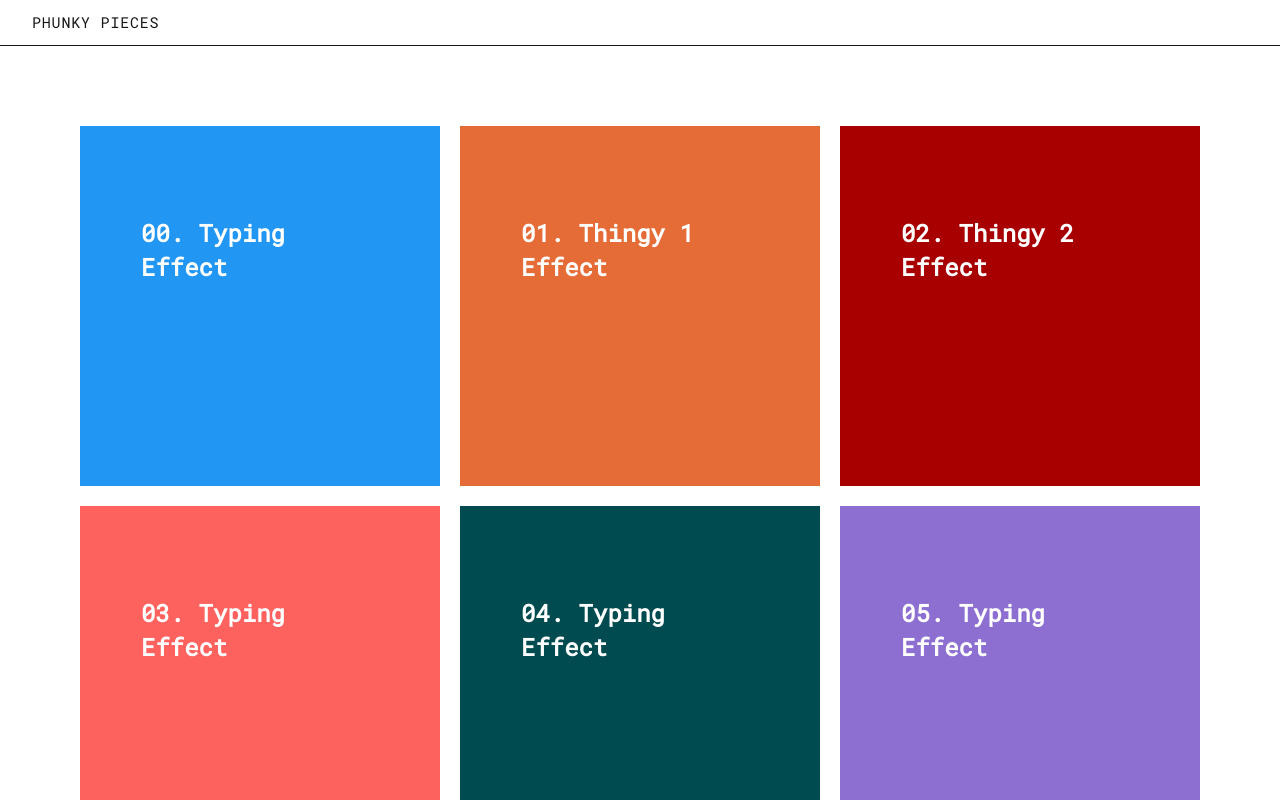
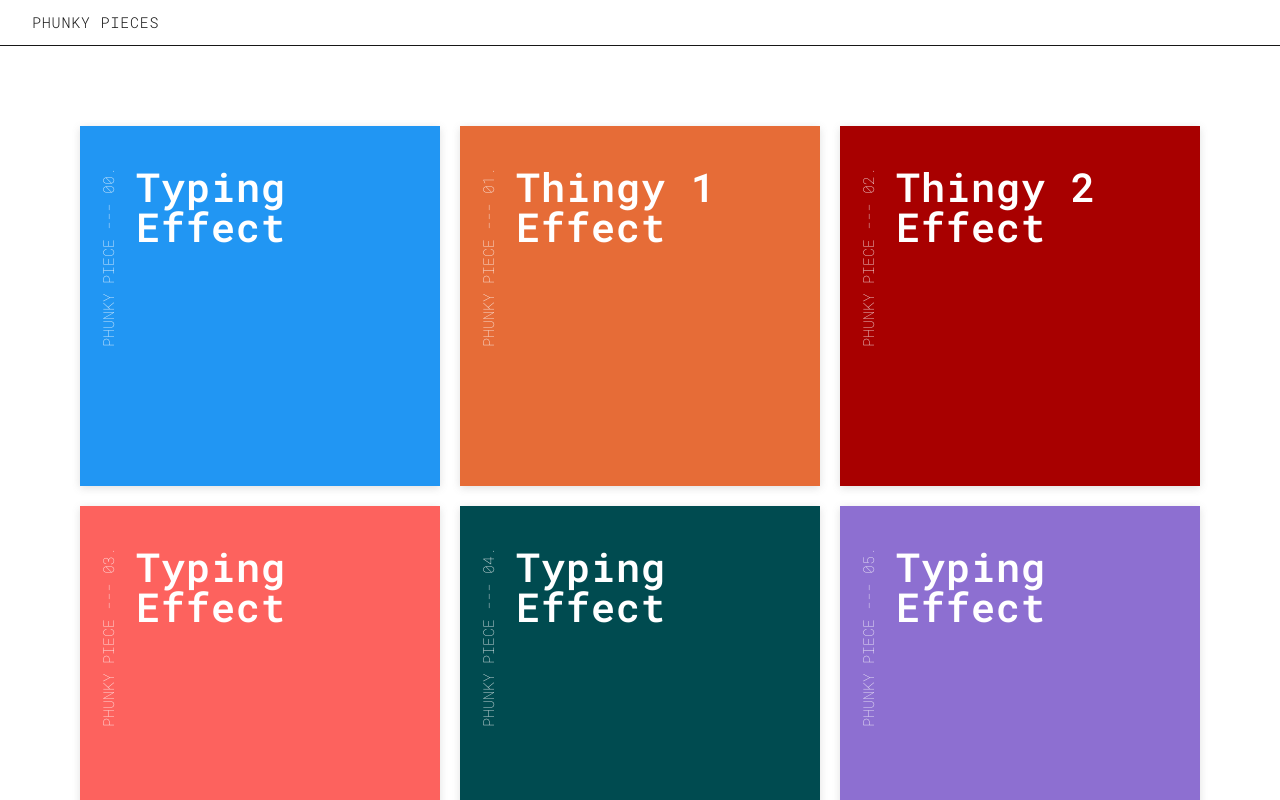
Before and after one commit to soportas/phunky-pieces, a Next.js app: page / in a window 1280 px wide. Shown: the top 800 px of the page. Built offline with nearby package versions, Linux system fonts and the light colour scheme.

Commit message:
Changed home page grid styles

```diff
--- a/components/gridItem.module.css
+++ b/components/gridItem.module.css
@@ -5,24 +5,58 @@
 }
 
 .gridItem {
-  /* border: 1px solid rgba(0, 0, 0, 0.8); */
-  padding: 40px;
-  font-size: 30px;
-  text-align: center;
+  display: flex;
+  flex-direction: row;
+  align-items: center;
+  padding: 40px 20px 20px;
   aspect-ratio: 1;
   color: white;
   border: 1px solid white;
+  box-shadow: rgba(99, 99, 99, 0.2) 0px 2px 8px 0px;
 }
 
 .gridItem:hover {
   background-color: white !important;
   border-color: #171717 !important;
   color: #171717;
+  box-shadow: rgba(0, 0, 0, 0.24) 0px 3px 8px;
 }
 
 .gridContent {
-  width: 100%;
+  width: calc(100% - 20px);
   height: 100%;
-  padding: 50px 20px;
+  padding-left: 20px;
   text-align: left;
 }
+
+.gridHeading {
+  font-size: 40px;
+  line-height: 40px;
+  font-weight: 600;
+  letter-spacing: 1px;
+  margin: 0;
+}
+
+.gridIndexSpace {
+  position: relative;
+  width: 15px;
+  height: 100%;
+}
+
+.gridIndexTextbox {
+  position: absolute;
+  width: 250px;
+  height: 15px;
+  left: 100%;
+  transform-origin: left top;
+  transform: rotate(90deg);
+}
+
+.gridIndexText {
+  font-size: 15px;
+  line-height: 15px;
+  font-weight: 100;
+  margin: 0;
+  text-align: right;
+  transform: rotate(180deg);
+}
--- a/components/gridItem.tsx
+++ b/components/gridItem.tsx
@@ -7,8 +7,13 @@ function GridItem({ index, title, link, color }: GridItemProps) {
     <Link href={link}>
       <a>
         <div className={styles.gridItem} style={{ backgroundColor: color, borderColor: color }}>
+          <div className={styles.gridIndexSpace}>
+            <div className={styles.gridIndexTextbox}>
+              <p className={styles.gridIndexText}>{`PHUNKY PIECE --- 0${index}.`}</p>
+            </div>
+          </div>
           <div className={styles.gridContent}>
-            <h1 className={utilStyles.headingLg}>{`0${index}. ${title}`}</h1>
+            <h1 className={styles.gridHeading}>{title}</h1>
           </div>
         </div>
       </a>
--- a/pages/_app.tsx
+++ b/pages/_app.tsx
@@ -1,5 +1,9 @@
 import "../styles/global.css";
-import "@fontsource/roboto-mono";
+import "@fontsource/roboto-mono/100.css";
+import "@fontsource/roboto-mono/300.css";
+import "@fontsource/roboto-mono/400.css";
+import "@fontsource/roboto-mono/600.css";
+import "@fontsource/roboto-mono/700.css";
 import { AppProps } from "next/app";
 
 function App({ Component, pageProps }: AppProps) {
--- a/styles/global.css
+++ b/styles/global.css
@@ -7,6 +7,7 @@ body {
   line-height: 1.6;
   color: #171717;
   min-height: 100vh;
+  font-weight: 300;
 }
 
 * {
--- a/styles/utils.module.css
+++ b/styles/utils.module.css
@@ -1,8 +1,8 @@
 .headingTitle {
   font-size: 15px;
   line-height: 15px;
+  letter-spacing: 0.8px;
   font-weight: 300;
-  letter-spacing: 0.8px;
   margin: 0;
   text-decoration: none;
 }
@@ -10,7 +10,7 @@
 .heading2Xl {
   font-size: 2.5rem;
   line-height: 1.2;
-  font-weight: 800;
+  font-weight: 700;
   letter-spacing: -0.05rem;
   margin: 1rem 0;
 }
@@ -18,7 +18,7 @@
 .headingXl {
   font-size: 2rem;
   line-height: 1.3;
-  font-weight: 800;
+  font-weight: 700;
   letter-spacing: -0.05rem;
   margin: 0;
 }
```
